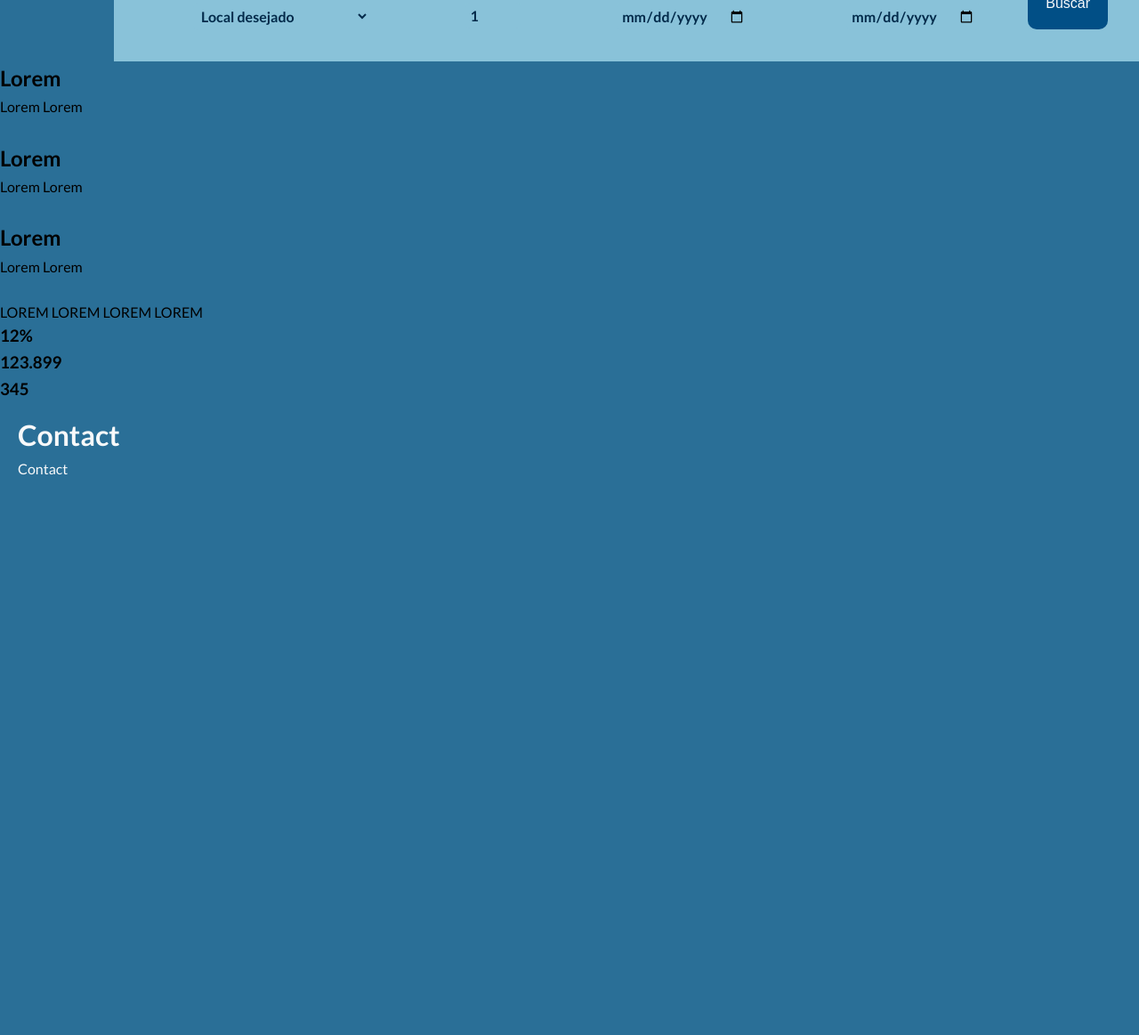
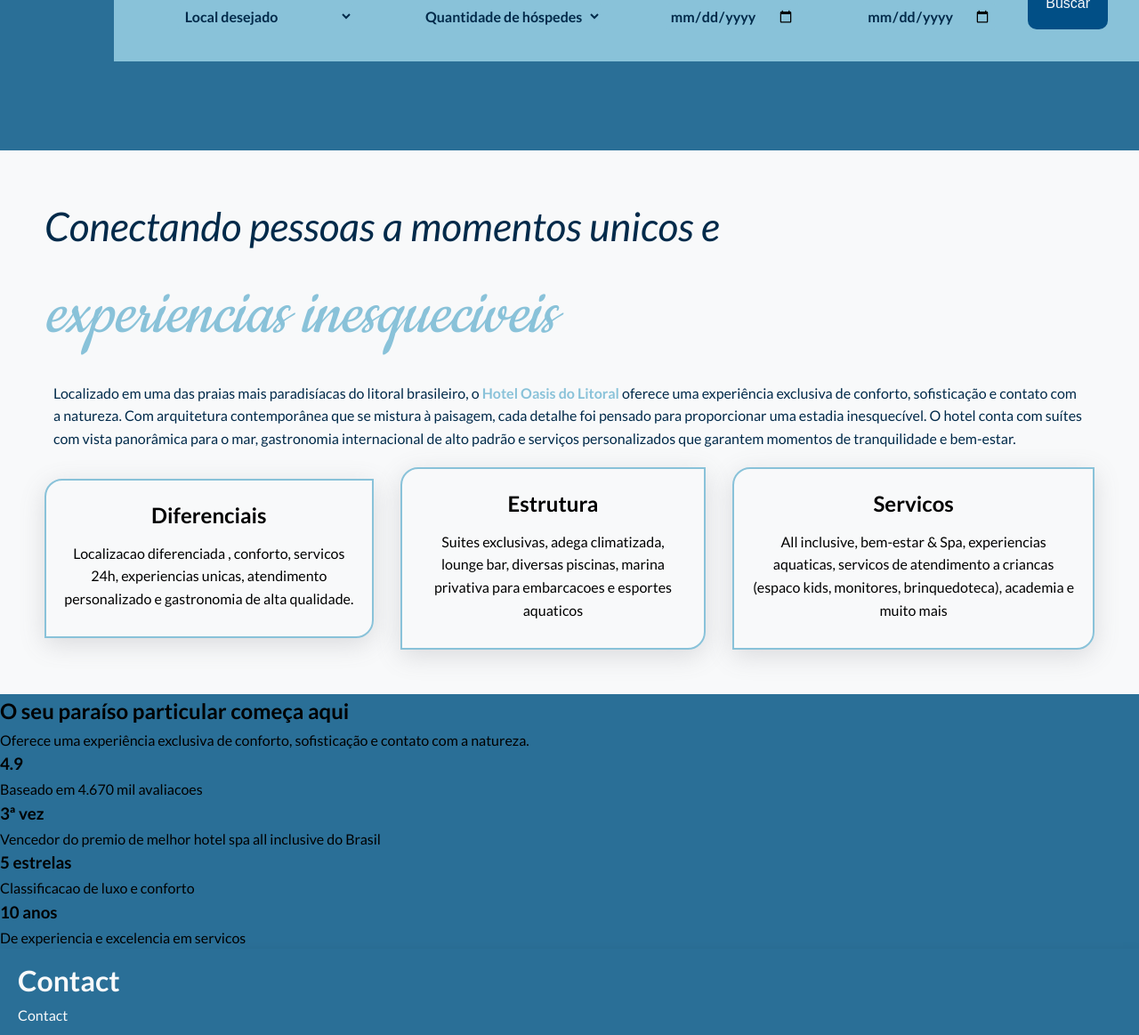
Before and after one commit to thaispaes/Projeto-hotel, a plain HTML site: page index.html in a window 1280 px wide. Shown: the part 746-1909 px from the top of the page at 89% size. Before the commit the page ends 1296 px from the top, so only its background shows below. Drawn offline with Linux system fonts and the light colour scheme.

Commit message:
Feat: about and rating container

```diff
--- a/assets/css/styles.css
+++ b/assets/css/styles.css
@@ -164,7 +164,8 @@ main {
       color: var(--text-color-blue);
     }
 
-    input, select {
+    input,
+    select {
       padding: 5px;
       border: none;
       border-radius: 5px;
@@ -185,7 +186,6 @@ main {
     .input-group:first-child {
       width: 20%;
     }
-
   }
 
   .btn-booking {
@@ -201,11 +201,64 @@ main {
 
     &:hover {
       background-color: var(--primary-blue-color);
+    }
+  }
+}
 
-    }
+.about {
+  display: flex;
+  flex-direction: column;
+  align-items: center;
+  gap: 10px;
+  margin-top: 100px;
+  padding: 50px;
+  background-color: var(--white-color);
+
+  .title-about {
+    font-size: 2.8rem;
+    align-self: flex-start;
+    color: var(--text-color-blue);
+  }
+
+  .title-about spam {
+    color: var(--light-blue-color);
+    font-size: 5rem;
+  }
+
+  .description-about {
+    font-size: 1rem;
+    color: var(--text-color-blue);
+    padding: 10px;
+  }
+
+  .description-about span {
+    color: var(--light-blue-color);
+    font-weight: bold;
+  }
+
+  .container-about {
+    display: flex;
+    flex-direction: row;
+    justify-content: space-around;
+    align-items: center;
+    gap: 30px;
+  }
+
+  .card {
+    display: flex;
+    flex-direction: row;
+    flex-wrap: wrap;
+    gap: 10px;
+    padding: 20px;
+    justify-content: center;
+    text-align: center;
+    border: 2px solid var(--light-blue-color);
+    border-radius: 20px 0 20px 0;
+    box-shadow: rgba(100, 100, 111, 0.2) 0px 7px 29px 0px;
+
+
 
   }
-
 }
 
 footer {
@@ -215,4 +268,5 @@ footer {
   display: flex;
   padding: 10px 20px;
   color: var(--white-color);
+  box-shadow: rgba(0, 0, 0, 0.09) 0px 3px 12px;
 }
--- a/index.html
+++ b/index.html
@@ -56,13 +56,21 @@
               <label>Guests</label>
             </div>
 
-            <input class="lato-bold" type="number" min="1" max="10" placeholder="1" />
+            <select class="lato-bold" name="guests" placeholder="Guests">
+              <option value="" disabled selected>Quantidade de hóspedes</option>
+              <option value="1">1 Hóspede</option>
+              <option value="2">2 Hóspedes</option>
+              <option value="3">3 Hóspedes</option>
+              <option value="4">4 Hóspedes</option>
+              <option value="5">5 Hóspedes</option>
+              <option value="6">6 Hóspedes</option>
+            </select>
           </div>
           <div class="input-group">
             <div class="label-group">
               <img class="img-label" src="assets/img/icons/entrance.svg" />
               <label>Check In</label>
-             </div>
+            </div>
 
             <input class="lato-bold" type="date" min="05/09/2025" />
           </div>
@@ -70,42 +78,75 @@
             <div class="label-group">
               <img class="img-label" src="assets/img/icons/entrance.svg" />
               <label>Check Out</label>
-              </div>
+            </div>
 
             <input class="lato-bold" type="date" min="06/09/2025" />
           </div>
-
         </form>
         <button class="btn-booking">Buscar</button>
       </section>
+
       <section class="about">
-        <div class="container">
+        <h1 class="title-about lato-regular-italic">
+          Conectando pessoas a momentos unicos e <br />
+          <spam class="cookie-regular">experiencias inesqueciveis</spam>
+          <p class="description-about lato-regular">
+            Localizado em uma das praias mais paradisíacas do litoral
+            brasileiro, o <span>Hotel Oasis do Litoral </span> oferece uma
+            experiência exclusiva de conforto, sofisticação e contato com a
+            natureza. Com arquitetura contemporânea que se mistura à paisagem,
+            cada detalhe foi pensado para proporcionar uma estadia inesquecível.
+            O hotel conta com suítes com vista panorâmica para o mar,
+            gastronomia internacional de alto padrão e serviços personalizados
+            que garantem momentos de tranquilidade e bem-estar.
+          </p>
+        </h1>
+
+        <div class="container-about">
           <div class="card">
-            <h1>Lorem</h1>
-            <p>Lorem Lorem</p>
+            <h1>Diferenciais</h1>
+            <p>
+              Localizacao diferenciada , conforto, servicos 24h, experiencias unicas, atendimento personalizado e
+              gastronomia de alta qualidade.
+            </p>
             <img />
           </div>
           <div class="card">
-            <h1>Lorem</h1>
-            <p>Lorem Lorem</p>
+            <h1>Estrutura</h1>
+            <p> Suites exclusivas, adega climatizada, lounge bar, diversas piscinas, marina privativa para embarcacoes e esportes aquaticos</p>
             <img />
           </div>
           <div class="card">
-            <h1>Lorem</h1>
-            <p>Lorem Lorem</p>
+            <h1>Servicos</h1>
+            <p> All inclusive, bem-estar & Spa, experiencias aquaticas, servicos de atendimento a criancas (espaco kids, monitores, brinquedoteca), academia e muito mais</p>
             <img />
           </div>
         </div>
       </section>
+
       <section class="avaliacoes">
         <div class="container">
           <div class="card-large">
-            <p>LOREM LOREM LOREM LOREM</p>
+            <h1>O seu paraíso particular começa aqui</h1>
+            <p>Oferece uma experiência exclusiva de conforto, sofisticação e contato com a natureza.</p>
           </div>
           <div class="card-large-text">
-            <h3>12%</h3>
-            <h3>123.899</h3>
-            <h3>345</h3>
+            <div class="rating-group">
+              <h3>4.9</h3>
+              <p>Baseado em 4.670 mil avaliacoes</p>
+            </div>
+            <div class="rating-group">
+              <h3>3ª vez</h3>
+              <p> Vencedor do premio de melhor hotel spa all inclusive do Brasil</p>
+            </div>
+            <div class="rating-group">
+              <h3>5 estrelas</h3>
+              <p>Classificacao de luxo e conforto</p>
+            </div>
+            <div class="rating-group">
+              <h3>10 anos</h3>
+              <p>De experiencia e excelencia em servicos</p>
+            </div>
           </div>
         </div>
       </section>
```
Also changed, not shown: 3 other files.
